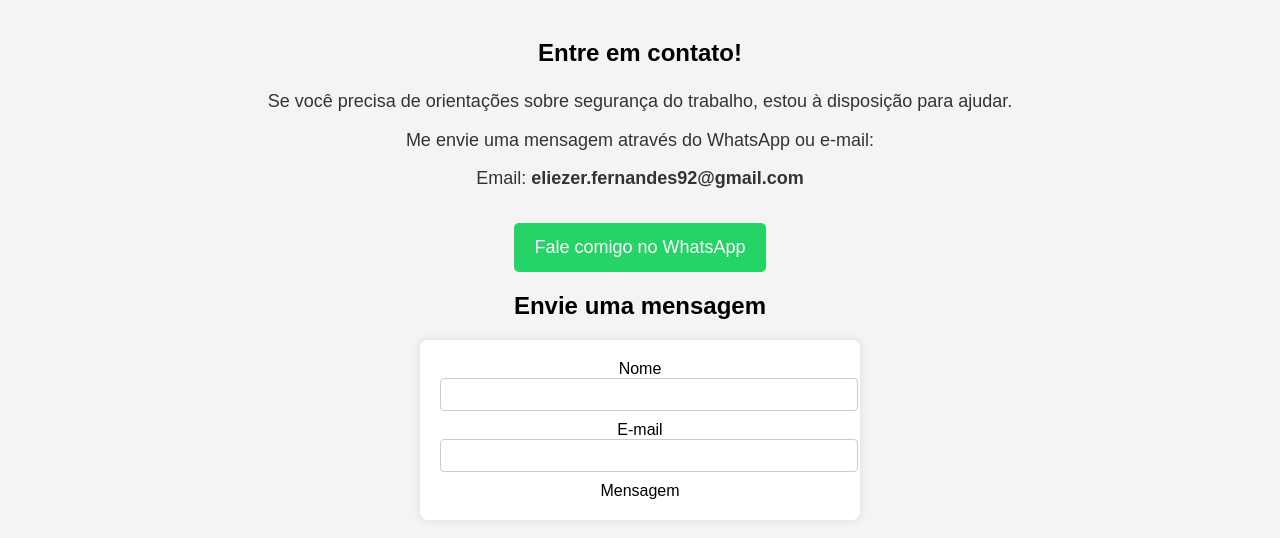
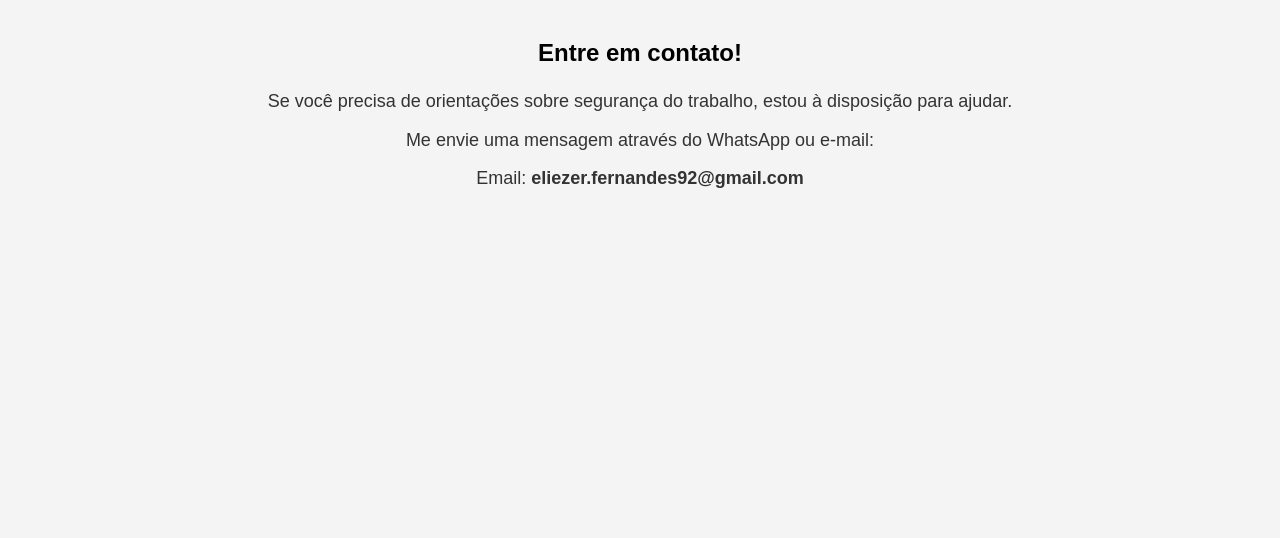
Before and after one commit to eliezer-seg/P.S.T-Seguran-a-com-Eliezer, a plain HTML site: page contato.html in a window 1280 px wide. Shown: the part 52-590 px from the top of the page. Drawn offline with Linux system fonts and the light colour scheme.

Commit message:
atualização do contato

```diff
--- a/contato.html
+++ b/contato.html
@@ -121,25 +121,4 @@
         <div class="contact-info">
             <p>Se você precisa de orientações sobre segurança do trabalho, estou à disposição para ajudar.</p>
             <p>Me envie uma mensagem através do WhatsApp ou e-mail:</p>
-            <p>Email: <strong>eliezer.fernandes92@gmail.com</strong></p>
-
-            <!-- Botão do WhatsApp -->
-            <a class="whatsapp-btn" href="https://wa.me/5541998858826" target="_blank">Fale comigo no WhatsApp</a>
-        </div>
-
-        <!-- Formulário de Contato -->
-        <h2>Envie uma mensagem</h2>
-        <form name="contato" method="POST" data-netlify="true">
-            <div>
-                <label for="name">Nome</label>
-                <input type="text" id="name" name="name" required>
-            </div>
-
-            <div>
-                <label for="email">E-mail</label>
-                <input type="email" id="email" name="email" required>
-            </div>
-
-            <div>
-                <label for="message">Mensagem</label>
-                <textarea id="message" name="m
+            <p>Email: <strong>eliezer.fernandes92@gmail.com</strong></p
```
